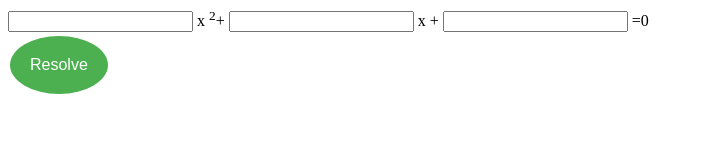
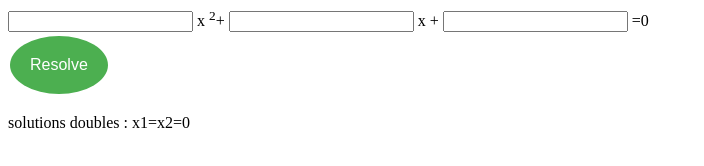
Before and after one commit to yahia850/Equation, a plain HTML site: page index.html in a window 1280 px wide. Both pictures are taken after a click on the button "Resolve". Shown: the whole page, without its empty margins (0-704 px from the left). Drawn offline with Linux system fonts and the light colour scheme.

Commit message:
Equation second degré

```diff
--- a/index.html
+++ b/index.html
@@ -1,6 +1,32 @@
 <!DOCTYPE html>
 <html>
 <head>
+<script>
+function myFunction() {
+  let a=document.getElementById("a").value;
+  let b=document.getElementById("b").value;
+  let c=document.getElementById("c").value;
+  let delta= b*b-4*a*c;
+  console.log("delta = "+delta);
+  let text="";
+  if (delta>0)
+    {
+        let x1=(-b-Math.sqrt(delta))/(2*a);
+        console.log("x1="+x1);
+        let x2=(-b+Math.sqrt(delta))/(2*a);
+        text="2 solutions : x1="+x1 +"  x2=" +x2;
+    }
+    else if (delta==0)
+    {
+        let x=-b/2*a;
+        text="solutions doubles  : x1=x2="+x;
+    }
+    else
+        text="pas de solution"
+
+  document.getElementById("demo").innerHTML =text;
+}
+</script>
 <style>
 .button {
   background-color: #4CAF50; /* Green */
@@ -22,7 +48,8 @@
   <input type="text" id="a" > x <sup>2</sup>+
   <input type="text" id="b" > x +
   <input type="text" id="c" > =0 <br>
-  <button class="button">Resolve</button>
+  <button class="button" onclick="myFunction()">Resolve</button>
+  <p id="demo">A Paragraph</p>
 
 </body>
 </html>
```
